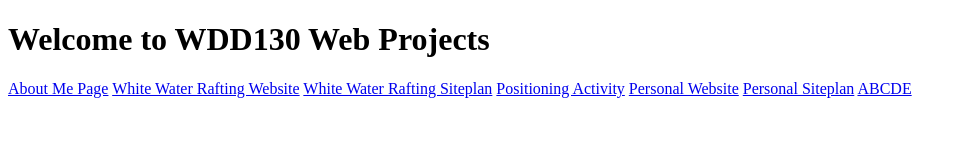
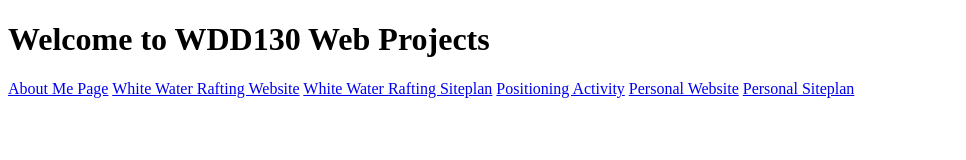
Before and after one commit to LisaMandarin/wdd130, a plain HTML site: page index.html in a window 1280 px wide. Shown: the whole page, without its empty margins (0-966 px from the left). Drawn offline with Linux system fonts and the light colour scheme.

```diff
--- a/index.html
+++ b/index.html
@@ -15,7 +15,6 @@
         <a href = "positioning.html">Positioning Activity</a>
         <a href = "#">Personal Website</a>
         <a href = "#">Personal Siteplan</a>
-        <a href = "#">ABCDE</a>
     </nav>
 </body>
 </html>
```
